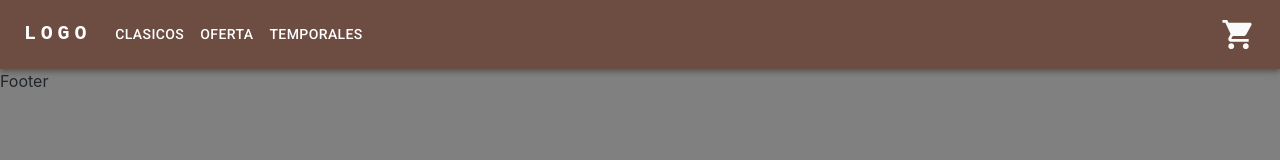
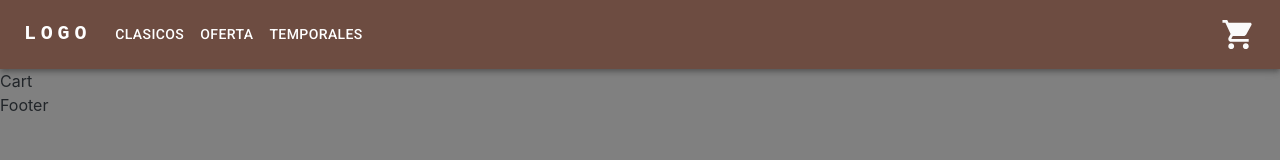
Before and after one commit to kevod1997/ReactJS-e-commerce, a React (Create React App) app: page /cart in a window 1280 px wide. Shown: the top 160 px of the page. Built offline with nearby package versions, Linux system fonts and the light colour scheme.

Commit message:
agregamos el cart

```diff
--- a/src/App.js
+++ b/src/App.js
@@ -7,11 +7,12 @@ import theme from "./MuiTheme";
 import { BrowserRouter, Routes, Route} from 'react-router-dom';
 import Footer from "./components/Footer";
 import ItemDetailContainer from "./components/ItemDetailContainer";
-import Test from "./test/Test";
+import Cart from "./components/Cart";
 
 function App() {
+
   const saludo = "Sitio Web en construccion";
-  // const [contador, setContador] = useState(1);
+
   return (
   <>
   <BrowserRouter>
@@ -22,6 +23,7 @@ function App() {
     <Route path="/" element={<ItemListContainer saludo={saludo}/>} />
     <Route path="/category/:categoryId" element={<ItemListContainer saludo={saludo}/>} />
     <Route path="/detail/:id" element={<ItemDetailContainer/>} />
+    <Route path="/cart" element={<Cart saludo={saludo}/>} />
   </Routes>
   <Footer/>
   </ThemeProvider>
--- /dev/null
+++ b/src/components/Cart.jsx
@@ -0,0 +1,9 @@
+import React from 'react'
+
+function Cart() {
+  return (
+    <div>Cart</div>
+  )
+}
+
+export default Cart
```
